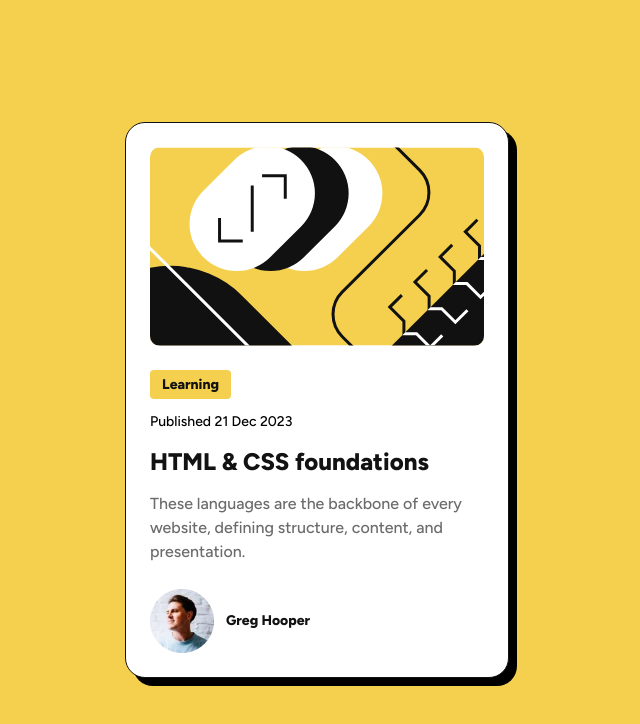
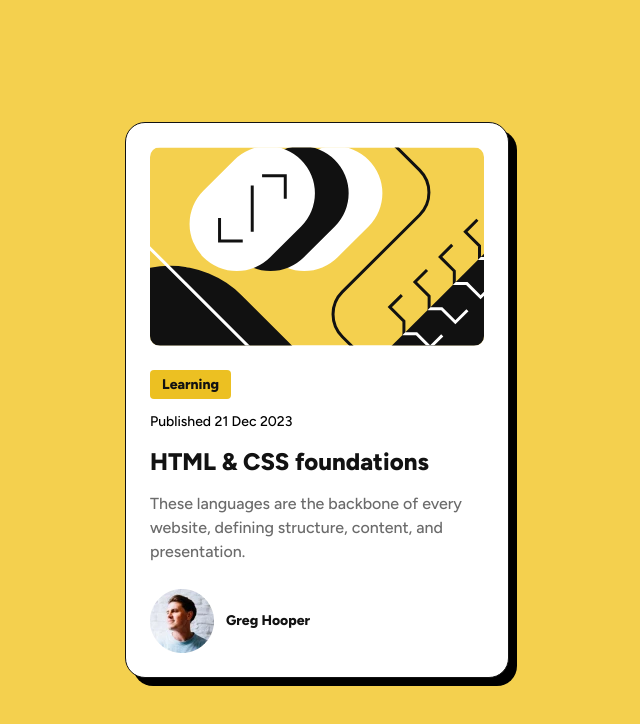
Before and after one commit to ink1982/Blog-preview-card, a plain HTML site: page index.html in a window 1280 px wide. In both pictures the pointer is over the link "Learning". Shown: the whole page, without its empty margins (323-963 px from the left). Drawn offline with Linux system fonts and the light colour scheme.

Commit message:
added minor changes to links

```diff
--- a/index.html
+++ b/index.html
@@ -24,6 +24,7 @@
 		<style>
 			:root {
 				--Yellow: hsl(47, 88%, 63%);
+				--Yellow-active: hsl(47, 84%, 53%);
 				--White: hsl(0, 0%, 100%);
 				--Gray-500: hsl(0, 0%, 42%);
 				--Gray-950: hsl(0, 0%, 7%);
@@ -85,6 +86,13 @@
 				color: var(--Gray-950);
 				border-radius: 4px;
 				margin-bottom: 0.75rem;
+				transition: background-color 0.3s ease, transform 0.3s ease;
+			}
+			.card__link:hover,
+			.card__link:focus,
+			.card__link:active,
+			.card__link.error {
+				background-color: var(--Yellow-active);
 			}
 			.card__published {
 				display: block;
```
